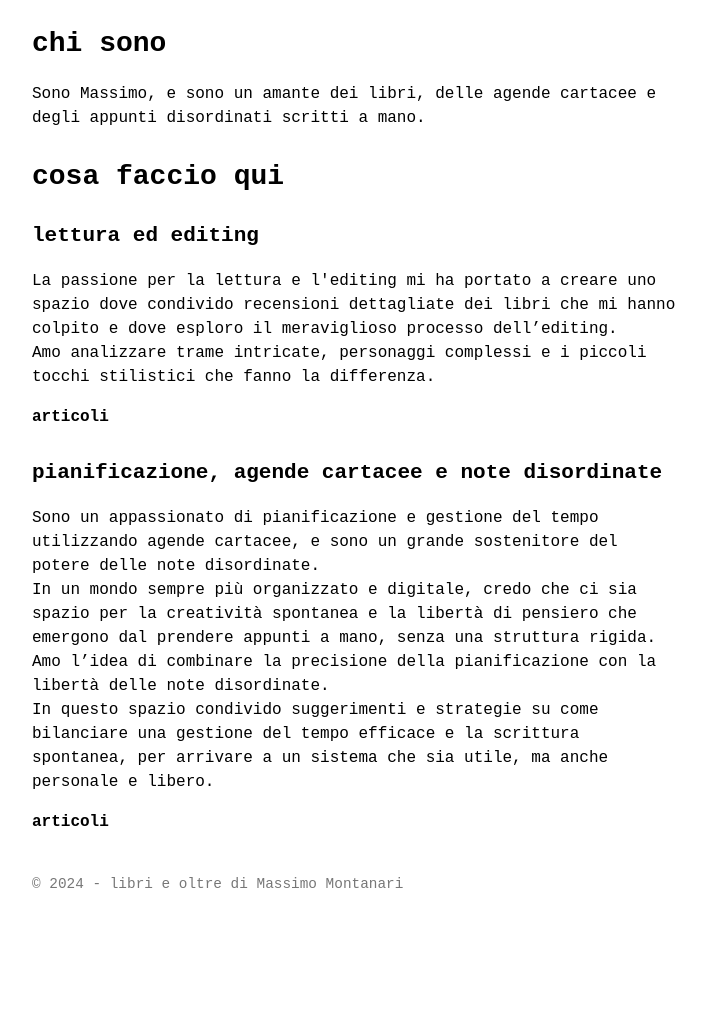
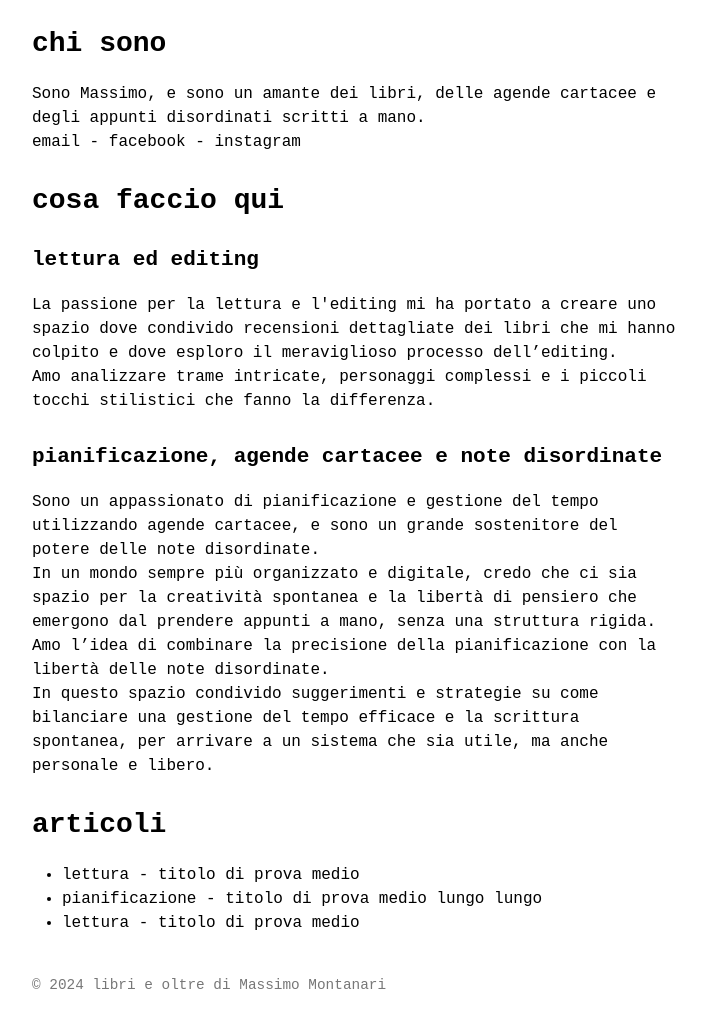
Before and after one commit to macmonta/librieoltre, a plain HTML site: page index.html in a window 1280 px wide. Shown: the part 98-1113 px from the top of the page, without its empty margins (283-989 px from the left). Before the commit the page ends 1012 px from the top, so only its background shows below. Drawn offline with Linux system fonts and the light colour scheme.

Commit message:
Update index.html

```diff
--- a/index.html
+++ b/index.html
@@ -11,22 +11,30 @@
     <h1>libri e oltre</h1>
 
     <h2>chi sono</h2>
-<p>Sono Massimo, e sono un amante dei libri, delle agende cartacee e degli appunti disordinati scritti a mano.</p>
+<p>Sono Massimo, e sono un amante dei libri, delle agende cartacee e degli appunti disordinati scritti a mano.<br>
+email - facebook - instagram
+</p>
 
 <h2>cosa faccio qui</h2>
 
     <h3>lettura ed editing</h3>
 <p>La passione per la lettura e l'editing mi ha portato a creare uno spazio dove condivido recensioni dettagliate dei libri che mi hanno colpito e dove esploro il meraviglioso processo dell’editing.<br>
 Amo analizzare trame intricate, personaggi complessi e i piccoli tocchi stilistici che fanno la differenza.</p>
- <p><b>articoli</b></p>
 
     <h3>pianificazione, agende cartacee e note disordinate</h3>
 <p>Sono un appassionato di pianificazione e gestione del tempo utilizzando agende cartacee, e sono un grande sostenitore del potere delle note disordinate.<br>
 In un mondo sempre più organizzato e digitale, credo che ci sia spazio per la creatività spontanea e la libertà di pensiero che emergono dal prendere appunti a mano, senza una struttura rigida.<br>
 Amo l’idea di combinare la precisione della pianificazione con la libertà delle note disordinate.<br>
 In questo spazio condivido suggerimenti e strategie su come bilanciare una gestione del tempo efficace e la scrittura spontanea, per arrivare a un sistema che sia utile, ma anche personale e libero.</p>
- <p><b>articoli</b></p>
+    <h2>articoli</h2>
+<ul>
+  <li>lettura - titolo di prova medio</li>
+  <li>pianificazione - titolo di prova medio lungo lungo</li>
+  <li>lettura - titolo di prova medio</li>
+</ul>
 
-    <footer>© 2024 - libri e oltre di Massimo Montanari</footer>
+
+
+    <footer>© 2024 libri e oltre di Massimo Montanari</footer>
 </body>
 </html>
```
